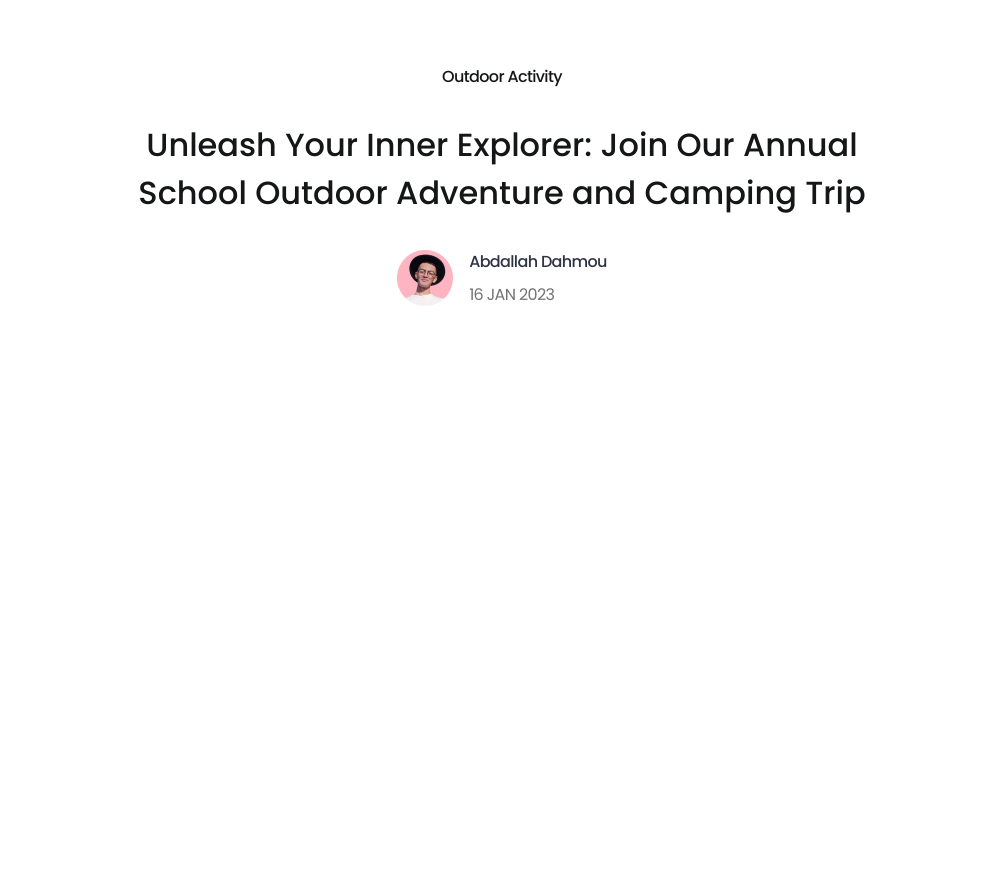
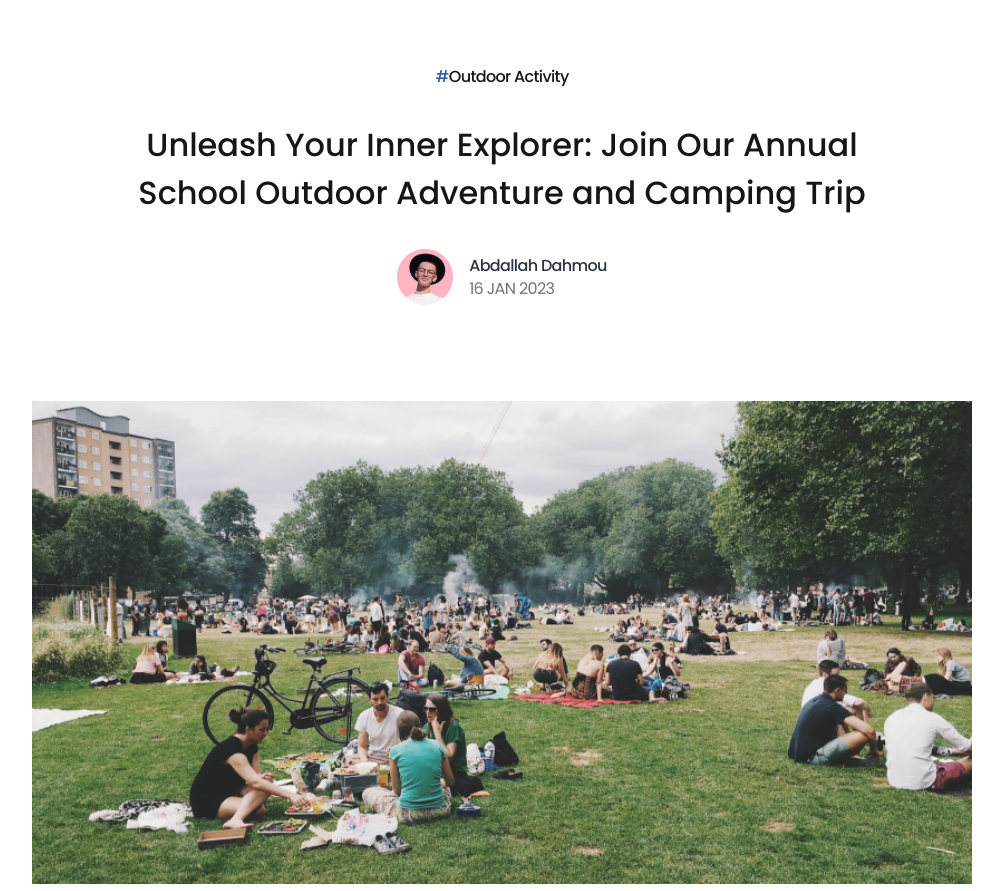
Before and after one commit to ouhoy/sist-student-union, a PHP site: page /event-page.html in a window 1280 px wide. Shown: the part 88-979 px from the top of the page, without its empty margins (138-1141 px from the left). Before the commit the page ends 800 px from the top, so only its background shows below. Run offline with PHP 8.4, Linux system fonts and the light colour scheme.

Commit message:
Improve the UX/UI

```diff
--- a/event-page.html
+++ b/event-page.html
@@ -42,8 +42,8 @@
 </div>
 <main>
     <div class="event-header">
-        <p class="event-category">Outdoor Activity</p>
-<!--        <a href="#" class="secondary-btn">Outdoor Activity</a>-->
+        <p class="event-category"><span>#</span>Outdoor Activity</p>
+        <!--        <a href="#" class="secondary-btn">Outdoor Activity</a>-->
         <h4 class="event-title">Unleash Your Inner Explorer: Join Our Annual School Outdoor Adventure and Camping
             Trip</h4>
         <div class="event-author-details">
@@ -53,6 +53,11 @@
                 <p class="post-date">16 JAN 2023</p>
             </div>
         </div>
+        <div class="event-body">
+            <div>
+                <img src="./assets/images/SIST%20Outside%20Activity.jpg" alt="" srcset="">
+            </div>
+        </div>
 
     </div>
 </main>
--- a/events.html
+++ b/events.html
@@ -51,7 +51,7 @@
     </div>
     <div class="upcoming">
 
-        <a href="#">
+        <a href="./event-page.html">
             <div class="event">
                 <div class="event-date">
                     <p class="day">5</p>
--- a/styles/scss/main.css
+++ b/styles/scss/main.css
@@ -294,6 +294,7 @@ main .events-container .events-menu button {
   align-items: center;
   justify-content: center;
   gap: 8px;
+  border-radius: 32px;
 }
 main .events-container .events-menu button img {
   width: 24px;
@@ -532,6 +533,9 @@ label {
 .event-header .event-category {
   color: #151617;
 }
+.event-header .event-category span {
+  color: #295BA7;
+}
 .event-header h4 {
   width: 820px;
   height: 96px;
@@ -545,10 +549,21 @@ label {
   justify-content: center;
   gap: 16px;
 }
+.event-header .event-author-details .event-author-name {
+  line-height: 16px;
+}
 .event-header .event-author-details .post-date {
   color: #737374;
   font-weight: 400;
   margin-top: 8px;
+  line-height: 14px;
+}
+
+.event-body {
+  margin-top: 64px;
+}
+.event-body div img {
+  width: 940px;
 }
 
 @media screen and (max-width: 1024px) {
```
Also changed, not shown: index.html (+6 -4 lines), styles/scss/main.scss (+23 -0 lines), 1 other file.
